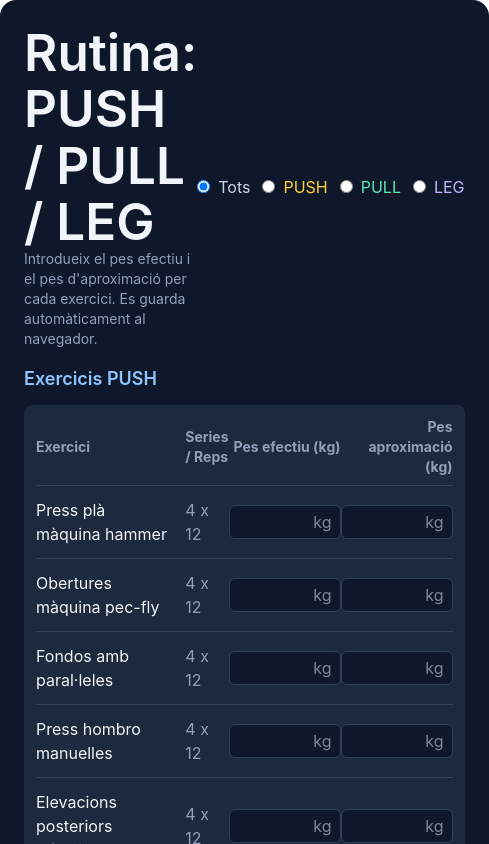
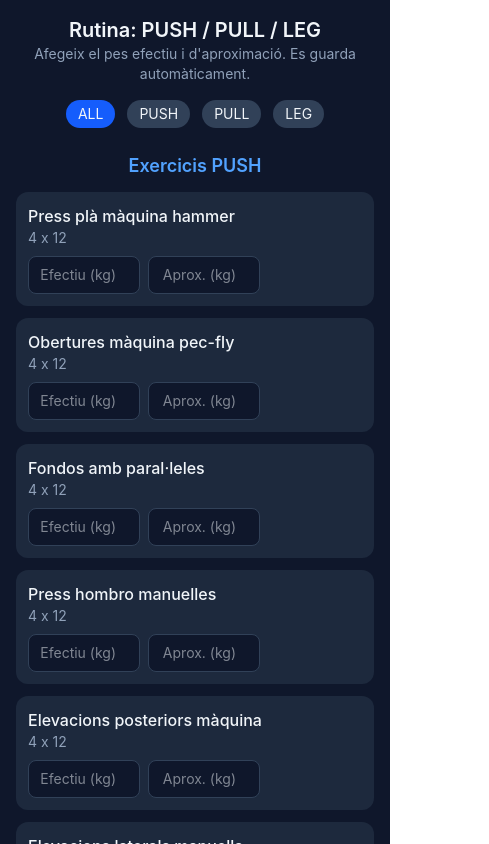
Before and after one commit to jeremies/jergim, a React (Vite) app: page / in a window 390 px wide. Shown: the top 844 px of the page, 489 px wide, since content can reach past the window. Built offline with nearby package versions, Linux system fonts and the light colour scheme.

Commit message:
mobile first

```diff
--- a/src/Rutina.jsx
+++ b/src/Rutina.jsx
@@ -1,10 +1,9 @@
 import React, { useEffect, useState } from "react";
 
-// RutinaPushPullLeg.jsx
-// Single-file React component (default export) using Tailwind for styling.
+// RutinaPushPullLeg.jsx — versió mobile-first amb Tailwind
+// - Responsive, simple i clara per mòbil
 // - Guarda valors a localStorage
 // - Filtra per PUSH / PULL / LEG
-// - Inputs numèrics per pes efectiu i pes d'aproximació
 
 const STORAGE_PREFIX = "rutina_v1_";
 
@@ -79,209 +78,133 @@ const initialData = {
   ],
 };
 
-function loadSaved(sectionId, field) {
-  const key = STORAGE_PREFIX + sectionId + "_" + field;
-  const raw = localStorage.getItem(key);
-  return raw !== null && raw !== undefined && raw !== "" ? raw : "";
-}
+const getSaved = (id, field) =>
+  localStorage.getItem(STORAGE_PREFIX + id + "_" + field) || "";
+const saveValue = (id, field, val) =>
+  localStorage.setItem(STORAGE_PREFIX + id + "_" + field, val);
+const clearStorage = () =>
+  Object.keys(localStorage).forEach(
+    (k) => k.startsWith(STORAGE_PREFIX) && localStorage.removeItem(k)
+  );
 
-function saveValue(sectionId, field, value) {
-  const key = STORAGE_PREFIX + sectionId + "_" + field;
-  localStorage.setItem(key, value);
-}
-
-function clearAllStorage() {
-  Object.keys(localStorage).forEach((k) => {
-    if (k.startsWith(STORAGE_PREFIX)) localStorage.removeItem(k);
-  });
-}
-
-export default function Rutina() {
+export default function RutinaPushPullLeg() {
   const [filter, setFilter] = useState(
     () => localStorage.getItem(STORAGE_PREFIX + "selected_filter") || "all"
   );
-
-  // state for inputs: { [id]: { eff: "", warm: "" } }
   const [values, setValues] = useState(() => {
-    const obj = {};
-    Object.keys(initialData).forEach((section) => {
-      initialData[section].forEach((ex) => {
-        obj[ex.id] = {
-          eff: loadSaved(ex.id, "eff"),
-          warm: loadSaved(ex.id, "warm"),
+    const all = {};
+    Object.keys(initialData).forEach((sec) => {
+      initialData[sec].forEach((ex) => {
+        all[ex.id] = {
+          eff: getSaved(ex.id, "eff"),
+          warm: getSaved(ex.id, "warm"),
         };
       });
     });
-    return obj;
+    return all;
   });
 
   useEffect(() => {
     localStorage.setItem(STORAGE_PREFIX + "selected_filter", filter);
   }, [filter]);
 
-  // handler for numeric input
   const handleChange = (id, field, val) => {
-    // allow blank or numeric (we keep as string to preserve empty)
-    if (val === "" || /^\d*(?:[.,]\d+)?$/.test(val)) {
-      setValues((prev) => {
-        const copy = { ...prev, [id]: { ...prev[id], [field]: val } };
-        return copy;
-      });
+    setValues((prev) => ({ ...prev, [id]: { ...prev[id], [field]: val } }));
     saveValue(id, field, val);
-    }
   };
 
-  const handleClear = () => {
+  const clearAll = () => {
     if (!confirm("Vols esborrar tots els valors guardats?")) return;
-    clearAllStorage();
-    // reset state to empty strings
+    clearStorage();
     const empty = {};
-    Object.keys(initialData).forEach((section) => {
-      initialData[section].forEach((ex) => {
-        empty[ex.id] = { eff: "", warm: "" };
-      });
+    Object.keys(initialData).forEach((sec) => {
+      initialData[sec].forEach((ex) => (empty[ex.id] = { eff: "", warm: "" }));
     });
     setValues(empty);
     setFilter("all");
   };
 
-  const renderSection = (sectionName) => {
-    const list = initialData[sectionName];
-    return (
-      <div key={sectionName} className="mb-6">
-        <div className="text-blue-300 font-semibold text-lg mb-3">
-          Exercicis {sectionName}
+  const Section = ({ name }) => (
+    <div className="mb-6">
+      <h2 className="text-blue-400 font-semibold text-lg mb-3 text-center md:text-left">
+        Exercicis {name}
+      </h2>
+      <div className="flex flex-col gap-3">
+        {initialData[name].map((ex) => (
+          <div
+            key={ex.id}
+            className="bg-slate-800 rounded-xl p-3 flex flex-col md:flex-row md:items-center md:justify-between"
+          >
+            <div className="flex flex-col">
+              <span className="font-medium">{ex.name}</span>
+              <span className="text-slate-400 text-sm">{ex.series}</span>
             </div>
-        <div className="overflow-x-auto bg-slate-800 rounded-lg p-3">
-          <table className="w-full text-left">
-            <thead>
-              <tr className="text-slate-400 text-sm">
-                <th className="pb-2">Exercici</th>
-                <th className="pb-2">Series / Reps</th>
-                <th className="pb-2 text-right">Pes efectiu (kg)</th>
-                <th className="pb-2 text-right">Pes aproximació (kg)</th>
-              </tr>
-            </thead>
-            <tbody>
-              {list.map((ex) => (
-                <tr key={ex.id} className="border-t border-slate-700">
-                  <td className="py-3 pr-4 w-1/2">{ex.name}</td>
-                  <td className="py-3 text-slate-400">{ex.series}</td>
-                  <td className="py-3 text-right">
+            <div className="flex gap-2 mt-2 md:mt-0">
               <input
-                      type="text"
+                type="number"
                 inputMode="decimal"
-                      className="w-28 text-right bg-slate-900 px-2 py-1 rounded-md border border-slate-700"
+                placeholder="Efectiu (kg)"
+                className="w-28 bg-slate-900 border border-slate-700 rounded-lg p-2 text-right text-sm"
                 value={values[ex.id]?.eff || ""}
-                      onChange={(e) =>
-                        handleChange(
-                          ex.id,
-                          "eff",
-                          e.target.value.replace(",", ".")
-                        )
-                      }
-                      placeholder="kg"
+                onChange={(e) => handleChange(ex.id, "eff", e.target.value)}
               />
-                  </td>
-                  <td className="py-3 text-right">
               <input
-                      type="text"
+                type="number"
                 inputMode="decimal"
-                      className="w-28 text-right bg-slate-900 px-2 py-1 rounded-md border border-slate-700"
+                placeholder="Aprox. (kg)"
+                className="w-28 bg-slate-900 border border-slate-700 rounded-lg p-2 text-right text-sm"
                 value={values[ex.id]?.warm || ""}
-                      onChange={(e) =>
-                        handleChange(
-                          ex.id,
-                          "warm",
-                          e.target.value.replace(",", ".")
-                        )
-                      }
-                      placeholder="kg"
+                onChange={(e) => handleChange(ex.id, "warm", e.target.value)}
               />
-                  </td>
-                </tr>
+            </div>
+          </div>
         ))}
-            </tbody>
-          </table>
       </div>
     </div>
   );
-  };
 
   return (
-    <div className="max-w-4xl mx-auto p-6 bg-slate-900 text-slate-100 rounded-2xl shadow-lg">
-      <div className="flex items-center justify-between mb-4">
-        <div>
-          <h1 className="text-2xl font-semibold">Rutina: PUSH / PULL / LEG</h1>
+    <main className="max-w-2xl mx-auto p-4 bg-slate-900 text-slate-100 min-h-screen">
+      <header className="mb-4 text-center">
+        <h3 className="text-xl font-semibold">Rutina: PUSH / PULL / LEG</h3>
         <p className="text-slate-400 text-sm">
-            Introdueix el pes efectiu i el pes d'aproximació per cada exercici.
-            Es guarda automàticament al navegador.
+          Afegeix el pes efectiu i d'aproximació. Es guarda automàticament.
         </p>
-        </div>
-        <div className="flex items-center gap-3">
-          <label className="flex items-center gap-2 text-slate-300">
+      </header>
+
+      <div className="flex flex-wrap justify-center gap-3 mb-6">
+        {["all", "PUSH", "PULL", "LEG"].map((v) => (
+          <label
+            key={v}
+            className={`flex items-center gap-1 px-3 py-1 rounded-full text-sm cursor-pointer ${
+              filter === v ? "bg-blue-600" : "bg-slate-700"
+            }`}
+          >
             <input
               type="radio"
-              name="sel"
-              value="all"
-              checked={filter === "all"}
-              onChange={() => setFilter("all")}
+              name="filter"
+              value={v}
+              checked={filter === v}
+              onChange={() => setFilter(v)}
+              className="hidden"
             />
-            Tots
+            {v.toUpperCase()}
           </label>
-          <label className="flex items-center gap-2 text-amber-300">
-            <input
-              type="radio"
-              name="sel"
-              value="PUSH"
-              checked={filter === "PUSH"}
-              onChange={() => setFilter("PUSH")}
-            />
-            PUSH
-          </label>
-          <label className="flex items-center gap-2 text-emerald-300">
-            <input
-              type="radio"
-              name="sel"
-              value="PULL"
-              checked={filter === "PULL"}
-              onChange={() => setFilter("PULL")}
-            />
-            PULL
-          </label>
-          <label className="flex items-center gap-2 text-violet-300">
-            <input
-              type="radio"
-              name="sel"
-              value="LEG"
-              checked={filter === "LEG"}
-              onChange={() => setFilter("LEG")}
-            />
-            LEG
-          </label>
-        </div>
+        ))}
       </div>
 
-      <div>
-        {(filter === "all" || filter === "PUSH") && renderSection("PUSH")}
-        {(filter === "all" || filter === "PULL") && renderSection("PULL")}
-        {(filter === "all" || filter === "LEG") && renderSection("LEG")}
-      </div>
+      {(filter === "all" || filter === "PUSH") && <Section name="PUSH" />}
+      {(filter === "all" || filter === "PULL") && <Section name="PULL" />}
+      {(filter === "all" || filter === "LEG") && <Section name="LEG" />}
 
-      <div className="flex items-center justify-end gap-3 mt-4">
+      <footer className="mt-6 flex justify-center">
         <button
-          className="px-4 py-2 rounded-md border border-slate-700 text-slate-300"
-          onClick={handleClear}
+          onClick={clearAll}
+          className="px-4 py-2 bg-slate-700 hover:bg-red-600 rounded-lg text-sm font-medium"
         >
           Esborrar valors
         </button>
-        <button
-          className="px-4 py-2 rounded-md bg-blue-600 hover:bg-blue-700 font-semibold"
-          onClick={() => alert("Els valors ja es guarden automàticament.")}
-        >
-          Desar ara
-        </button>
-      </div>
-    </div>
+      </footer>
+    </main>
   );
 }
```
Lines whose indentation alone changed are shown as unchanged.
